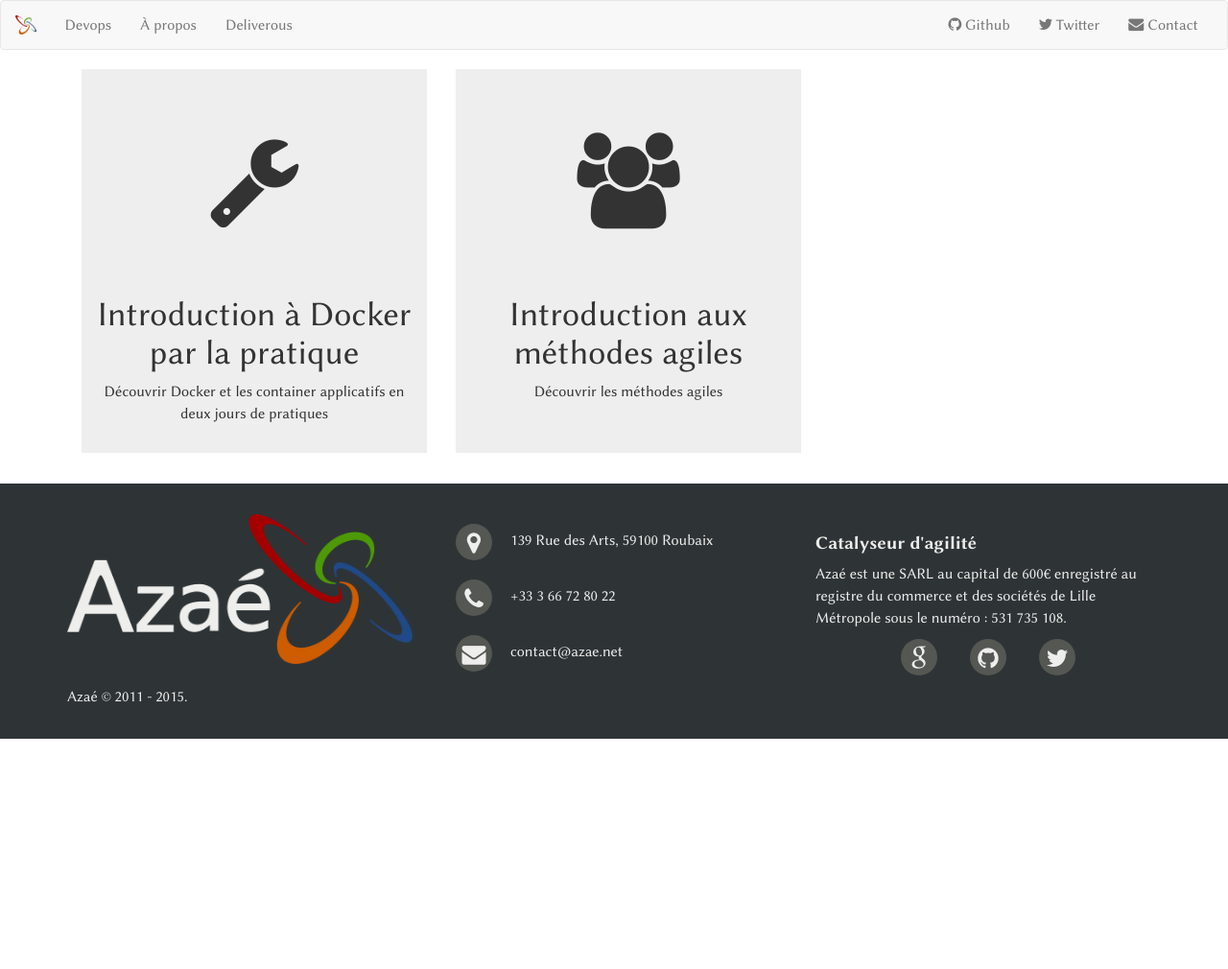
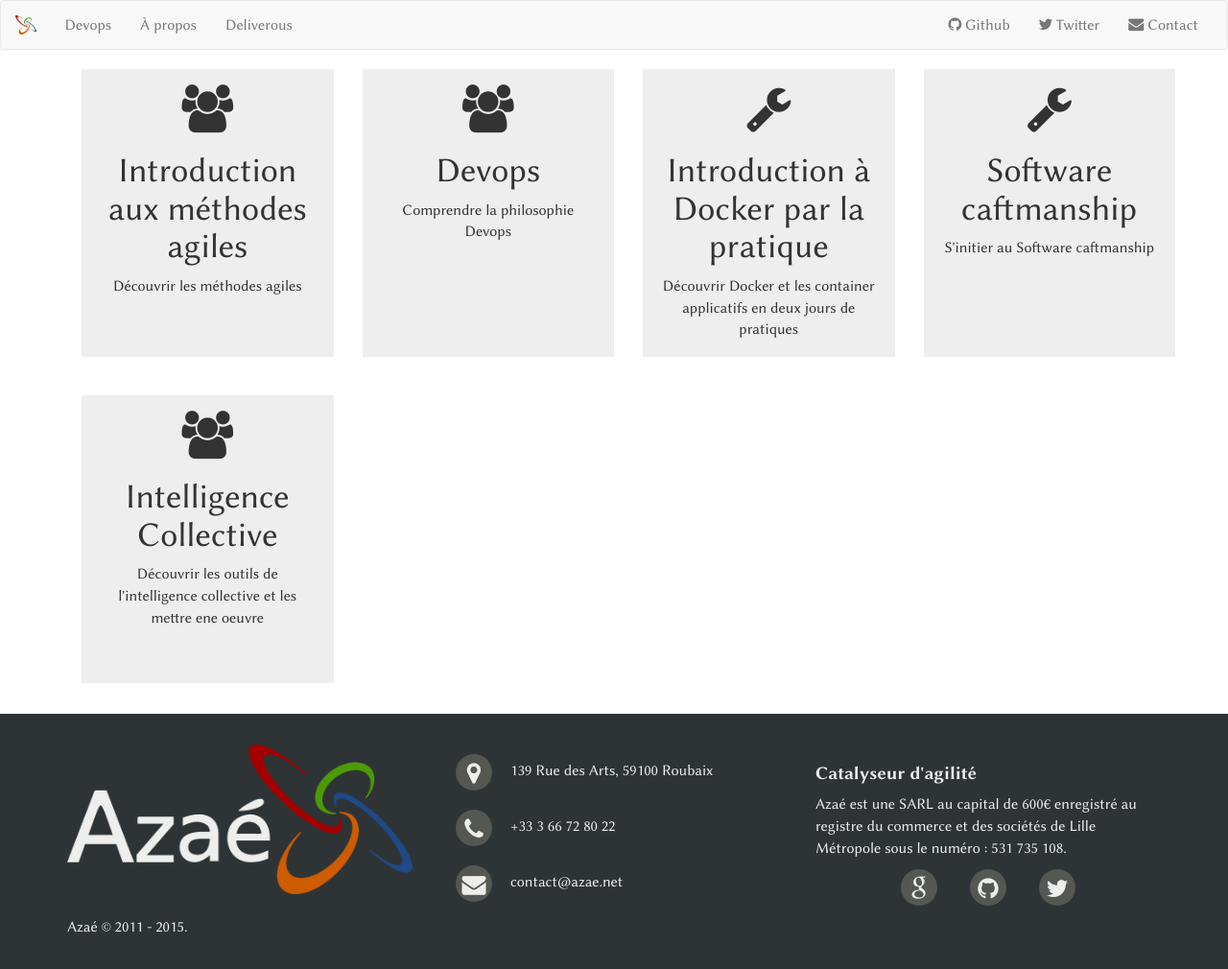
Before and after one commit to coachBZH/azae.net, a Jekyll site: the page built from services/formation-list.html, in a window 1280 px wide. Shown: the whole page at 96% size. Built offline with Jekyll 4.4.1, drawn with Linux system fonts in a browser that asks for light colours; before the commit the page ends 900 px from its top, so only the background shows below that.

Commit message:
formation list updated

```diff
--- a/_config.yml
+++ b/_config.yml
@@ -16,8 +16,3 @@ paginate_path: "/blog/page:num/"
 
 
 baseline: "Catalyseur d'agilité"
-
-
-collections:
-  formations:
-    permalink: /services/formations/:path/
--- /dev/null
+++ b/_data/formations.yaml
@@ -0,0 +1,28 @@
+
+- title: Introduction aux méthodes agiles
+  description: Découvrir les méthodes agiles
+  icon: users
+
+- title: Devops
+  description: Comprendre la philosophie Devops
+  icon: users
+
+- title: Introduction à Docker par la pratique
+  description: Découvrir Docker et les container applicatifs en deux jours de pratiques
+  icon: wrench
+
+- title: Software caftmanship
+  description: S'initier au Software caftmanship
+  icon: wrench
+
+- title: Intelligence Collective
+  description: Découvrir les outils de l'intelligence collective et les mettre ene oeuvre
+  icon: users
+
+
+#- Les méthodes agiles (Scrum, kanban, eXtrem Programming, Lean, etc.)
+#- Devops
+#- Software caftmanship (TDD, BDD, refactoring, etc.)
+#- Technique (Docker, Java, Go, Puppet)
+#- L'intelligence collective
+#- Lean startup
--- a/_includes/footer.html
+++ b/_includes/footer.html
@@ -17,8 +17,10 @@
             +33 3 66 72 80 22
           </div>
           <div>
-            <i class="fa fa-envelope"></i>
-            contact@azae.net
+            <a href="mailto:contact@azae.net">
+              <i class="fa fa-envelope"></i>
+              contact@azae.net
+            </a>
           </div>
         </div>
         <div class="col-md-4">
--- a/css/style.css
+++ b/css/style.css
@@ -114,6 +114,10 @@ body {
   margin-top: 20px;
 }
 
+.spacer-40 {
+  margin-top: 40px;
+}
+
 #l-main article {
   background: white;
   padding-right: 3rem;
@@ -168,3 +172,19 @@ body {
   text-align: center;
   color: #848484;
 }
+
+.formation {
+  background-color: #eee;
+  padding: 1em;
+  height: 300px;
+}
+
+.formation a {
+  color: inherit;
+  text-decoration: none;
+}
+
+.formation i {
+  font-size: 50px;
+  vertical-align: middle;
+}
--- a/services/formation-list.html
+++ b/services/formation-list.html
@@ -4,14 +4,20 @@ title: Formations
 ---
 <div class="container">
     <div class="row">
-        {% for formation in site.formations %}
-            <div class="col-md-4 text-center">
-                <div class="big-fa">
+        {% for formation in site.data.formations %}
+            {% assign col = forloop.index | modulo: 4 %}
+            <div class="col-md-3 text-center">
+                <div class="formation">
                     <div><i class="fa fa-{{ formation.icon }}"></i></div>
                     <h1>{{ formation.title }}</h1>
                     <p>{{formation.description}}</p>
                 </div>
             </div>
+            {% if col == 0 %}
+                </div>
+                <div class="spacer-40"></div>
+                <div class="row">
+            {% endif %}
         {% endfor %}
     </div>
 </div>
```
Also changed, not shown: _formations/01_docker.md (deleted, +0 -26 lines), _formations/02_agile.md (deleted, +0 -19 lines).
